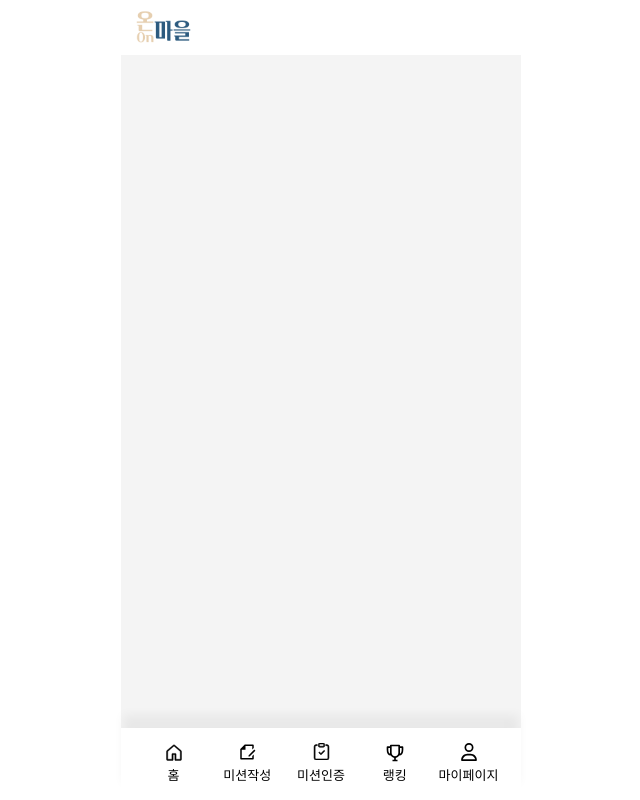
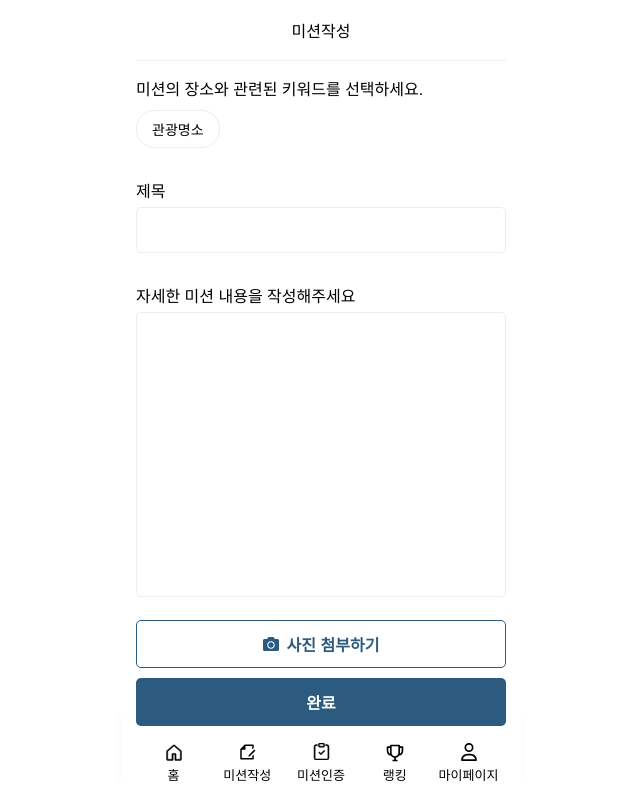
Before and after one commit to taeyeongKims/busan-hackathon-front, a React (Create React App) app in the folder onvillage/: page /mission-write in a window 1280 px wide. Shown: the whole page, without its empty margins (319-959 px from the left). Built offline with nearby package versions, Linux system fonts and the light colour scheme; no server answers.

Commit message:
feat: 미션작성 페이지 마크업

```diff
--- a/onvillage/src/App.js
+++ b/onvillage/src/App.js
@@ -1,14 +1,11 @@
 import './App.css';
 import { UserProvider } from './context/UserContext';
-import Layout from './components/layout/Layout';
-import Main from './Main';
+import Router from './Router';
 
 function App() {
   return (
     <UserProvider>
-      <Layout>
-        <Main />
-      </Layout>
+      <Router />
     </UserProvider>
   );
 }
--- a/onvillage/src/Main.js
+++ /dev/null
@@ -1,14 +0,0 @@
-import { Routes, Route } from 'react-router-dom';
-import MissionPage from './pages/MissionPage';
-import LoginPage from './pages/LoginPage.js';
-
-function Main() {
-  return (
-    <Routes>
-      <Route path="/" element={<MissionPage />} />
-      <Route path="/login" element={<LoginPage />} />
-    </Routes>
-  );
-}
-
-export default Main;
--- /dev/null
+++ b/onvillage/src/Router.js
@@ -0,0 +1,18 @@
+import { Routes, Route } from 'react-router-dom';
+import MissionPage from './pages/MissionPage.js';
+import LoginPage from './pages/LoginPage.js';
+import MisstionDetailPage from './pages/MissionDetailPage.jsx';
+import MissionWritePage from './pages/MissionWritePage.jsx';
+
+function Router() {
+  return (
+    <Routes>
+      <Route path="/" element={<MissionPage />} />
+      <Route path="/login" element={<LoginPage />} />
+      <Route path="/mission-detail" element={<MisstionDetailPage />} />
+      <Route path="/mission-write" element={<MissionWritePage />} />
+    </Routes>
+  );
+}
+
+export default Router;
--- a/onvillage/src/pages/MissionPage.js
+++ b/onvillage/src/pages/MissionPage.js
@@ -1,6 +1,7 @@
 import { IoCaretDownOutline } from 'react-icons/io5';
 import MissionCard from '../components/MissionCard';
 import style from './MissionPage.module.css';
+import Layout from '../components/layout/Layout';
 
 const dummyData = [
   {
@@ -67,6 +68,7 @@ function CategoryBtn({ name }) {
 
 function MissionPage() {
   return (
+    <Layout>
       <div className={style.missionPageBg}>
         <div className={style.noticeDiv}>📢 부산에서 열린 여러가지 미션에 참여해보세요!</div>
         <div className={style.categoryBtnBox}>
@@ -75,6 +77,7 @@ function MissionPage() {
         </div>
         <MissionList />
       </div>
+    </Layout>
   );
 }
 
--- a/onvillage/src/pages/MissionPage.module.css
+++ b/onvillage/src/pages/MissionPage.module.css
@@ -1,6 +1,5 @@
 .missionPageBg {
   background-color: #f4f4f4;
-  height: 100%;
 }
 
 .noticeDiv {
--- /dev/null
+++ b/onvillage/src/pages/MissionWritePage.jsx
@@ -0,0 +1,141 @@
+import Layout from "../components/layout/Layout";
+import { FaCamera } from "react-icons/fa";
+import styled from "styled-components";
+
+const MissionWritePage = () => {
+
+  return (
+    <Layout showHeader={false}>
+      <Page>
+      <Header>미션작성</Header>
+      <CategoryContainer>
+        <p>미션의 장소와 관련된 키워드를 선택하세요.</p>
+        <div id="category-items-box">
+          <div className="category-item">관광명소</div>
+        </div>
+      </CategoryContainer>
+      <InputBox>
+        <span>제목</span>
+        <input />
+      </InputBox>
+      <InputBox>
+        <span>자세한 미션 내용을 작성해주세요</span>
+        <textarea></textarea>
+      </InputBox>
+      <ImageContainer>
+
+      </ImageContainer>
+      <ButtonContainer>
+        <button id="image-upload"><FaCamera />사진 첨부하기</button>
+        <button id="complete">완료</button>
+      </ButtonContainer>
+      </Page>
+    </Layout>
+  );
+};
+
+export default MissionWritePage;
+
+const Page = styled.div`
+  position: relative;
+  background-color: white;
+  height: 100%;
+  padding: 0 15px;
+`
+
+const Header = styled.div`
+  width: 100%;
+  padding: 18px 0;
+  text-align: center;
+  border-bottom: 1px solid #EDEDED;
+  font-size: 16px;
+`
+
+const CategoryContainer = styled.div`
+  display: flex;
+  flex-direction: column;
+  padding: 15px 0;
+
+  p {
+    font-size: 16px;
+    margin-bottom: 10px;
+  }
+
+  #category-items-box {
+
+  }
+
+  .category-item {
+    border: 1px solid #EDEDED;
+    border-radius: 18px;
+    padding: 8px 15px;
+    width: fit-content;
+    font-size: 14px;
+    cursor: pointer;
+  }
+`
+
+const InputBox = styled.div`
+  display: flex;
+  flex-direction: column;
+  padding: 15px 0;
+
+  span {
+    font-size: 16px;
+    margin-bottom: 5px;
+  }
+
+  input {
+    border: 1px solid #EDEDED;
+    border-radius: 5px;
+    height: 46px;
+    outline: none;
+    padding: 15px;
+    font-size: 16px;
+  }
+
+  textarea {
+    border: 1px solid #EDEDED;
+    border-radius: 5px;
+    height: 285px;
+    resize: none;
+    outline: none;
+    padding: 15px;
+    font-size: 16px;
+  }
+`
+
+const ImageContainer = styled.div`
+
+`
+
+const ButtonContainer = styled.div`
+  display: flex;
+  flex-direction: column;
+  gap: 10px;
+  margin-top: 8px;
+
+  button {
+    height: 48px;
+    font-size: 16px;
+    border-radius: 5px;
+    border: none;
+    display: flex;
+    gap: 8px;
+    justify-content: center;
+    align-items: center;
+    font-weight: 600;
+    cursor: pointer;
+  }
+
+  #image-upload {
+    border: 1px solid #2D5B7F;
+    color: #2D5B7F;
+    background-color: unset;
+  }
+
+  #complete {
+    background-color: #2D5B7F;
+    color: white;
+  }
+`
```
Lines whose indentation alone changed are shown as unchanged.
